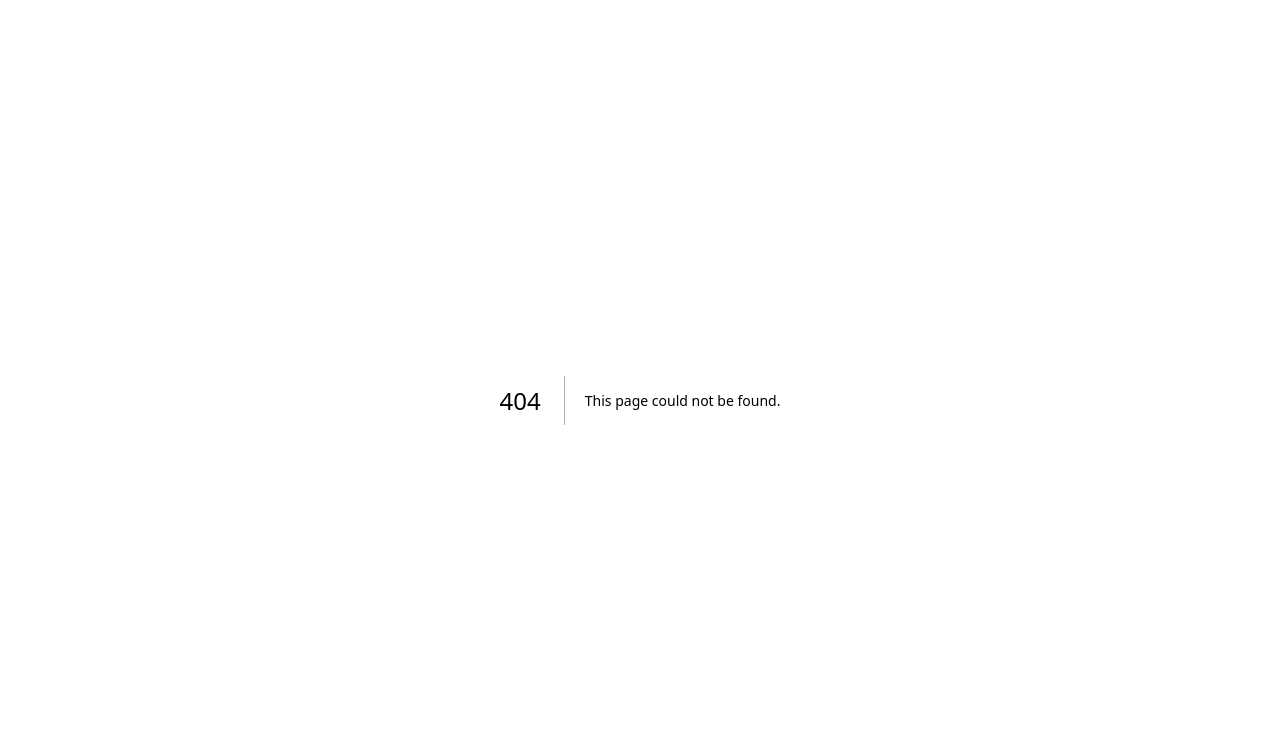
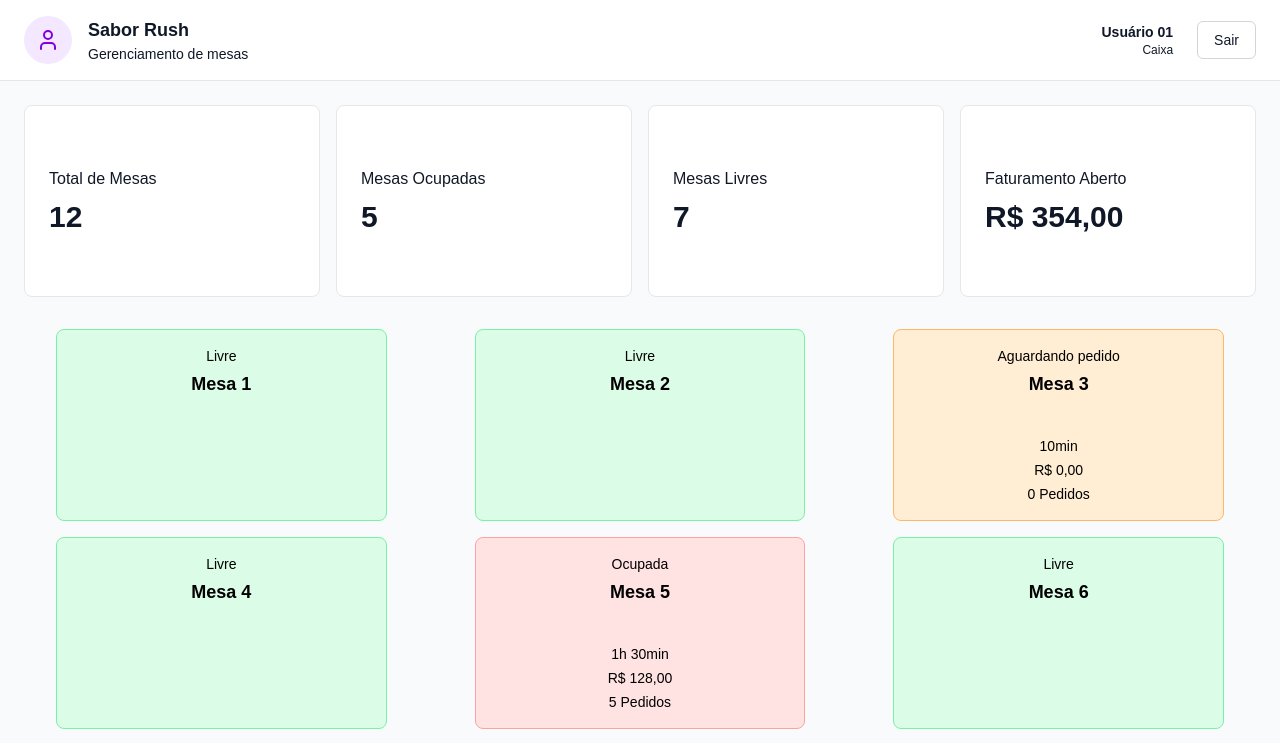
Before and after one commit to ezequielsan/sabor-rush, a Next.js app: page /caixa in a window 1280 px wide. Before the commit this address had no page. Shown: the top 743 px of the page. Built offline with nearby package versions, Linux system fonts and the light colour scheme.

Commit message:
Adiciona a primeira versão da tela caixa

```diff
--- /dev/null
+++ b/src/app/caixa/page.tsx
@@ -0,0 +1,174 @@
+'use client'
+
+import { User } from 'lucide-react'
+
+export default function CaixaPage() {
+  return (
+    <div className="min-h-screen bg-gray-50 flex flex-col">
+
+      {/* HEADER */}
+      <header className="w-full bg-white border-b border-gray-200 px-6 py-4 flex items-center justify-between">
+        <div className="flex items-center gap-4">
+          <div className="w-12 h-12 rounded-full bg-purple-100 flex items-center justify-center">
+            <User className="text-purple-700" size={24} />
+          </div>
+          <div>
+            <h1 className="text-lg font-semibold text-gray-900">
+              Sabor Rush
+            </h1>
+            <p className="text-sm text-gray-900">
+              Gerenciamento de mesas
+            </p>
+          </div>
+        </div>
+
+        <div className="flex items-center gap-6">
+          <div className="text-right">
+            <p className="text-sm font-semibold text-gray-900">
+              Usuário 01
+            </p>
+            <p className="text-xs text-gray-900">
+              Caixa
+            </p>
+          </div>
+
+          <button className="border border-gray-300 px-4 py-2 rounded-md text-sm text-gray-900 hover:bg-gray-100 transition">
+            Sair
+          </button>
+        </div>
+      </header>
+
+      {/* CONTEÚDO COM SCROLL */}
+      <main className="flex-1 overflow-y-auto p-6 space-y-8">
+
+        {/* CARDS DE STATUS */}
+        <section className="grid grid-cols-1 sm:grid-cols-2 lg:grid-cols-4 gap-4">
+          <StatusCard title="Total de Mesas" value="12" />
+          <StatusCard title="Mesas Ocupadas" value="5" />
+          <StatusCard title="Mesas Livres" value="7" />
+          <StatusCard title="Faturamento Aberto" value="R$ 354,00" />
+        </section>
+
+        {/* COLUNAS DE MESAS */}
+        <section className="grid grid-cols-1 md:grid-cols-3 gap-6">
+
+          <MesaColumn>
+            <MesaCard status="livre" mesa="Mesa 1" />
+            <MesaCard status="livre" mesa="Mesa 4" />
+            <MesaCard
+              status="fechamento"
+              mesa="Mesa 7"
+              tempo="1h 30min"
+              valor="R$ 89,00"
+              pedidos="3 Pedidos"
+            />
+            <MesaCard status="livre" mesa="Mesa 10" />
+          </MesaColumn>
+
+          <MesaColumn>
+            <MesaCard status="livre" mesa="Mesa 2" />
+            <MesaCard
+              status="ocupada"
+              mesa="Mesa 5"
+              tempo="1h 30min"
+              valor="R$ 128,00"
+              pedidos="5 Pedidos"
+            />
+            <MesaCard status="livre" mesa="Mesa 8" />
+            <MesaCard status="ocupada" mesa="Mesa 11" />
+          </MesaColumn>
+
+          <MesaColumn>
+            <MesaCard
+              status="aguardando"
+              mesa="Mesa 3"
+              tempo="10min"
+              valor="R$ 0,00"
+              pedidos="0 Pedidos"
+            />
+            <MesaCard status="livre" mesa="Mesa 6" />
+            <MesaCard
+              status="ocupada"
+              mesa="Mesa 9"
+              tempo="45min"
+              valor="R$ 67,50"
+              pedidos="4 Pedidos"
+            />
+            <MesaCard status="livre" mesa="Mesa 12" />
+          </MesaColumn>
+
+        </section>
+      </main>
+    </div>
+  )
+}
+
+/* ===== COMPONENTES ===== */
+
+function StatusCard({ title, value }: { title: string; value: string }) {
+  return (
+    <div className="bg-white border border-gray-200 rounded-lg p-6 min-h-48 flex flex-col justify-center">
+      <p className="text-gray-900">{title}</p>
+      <p className="text-3xl font-semibold text-gray-900 mt-2">{value}</p>
+    </div>
+  )
+}
+
+function MesaColumn({ children }: { children: React.ReactNode }) {
+  return (
+    <div className="flex flex-col gap-4 px-8">
+      {children}
+    </div>
+  )
+}
+
+function MesaCard({
+  mesa,
+  status,
+  tempo,
+  valor,
+  pedidos
+}: {
+  mesa: string
+  status: 'livre' | 'ocupada' | 'aguardando' | 'fechamento'
+  tempo?: string
+  valor?: string
+  pedidos?: string
+}) {
+  const styles = {
+    livre: 'bg-green-100 border-green-300',
+    ocupada: 'bg-red-100 border-red-300',
+    aguardando: 'bg-orange-100 border-orange-300',
+    fechamento: 'bg-blue-100 border-blue-300'
+  }
+
+  const statusLabel = {
+    livre: 'Livre',
+    ocupada: 'Ocupada',
+    aguardando: 'Aguardando pedido',
+    fechamento: 'Solicitando Fechamento'
+  }
+
+  return (
+    <div
+      className={`border rounded-lg p-4 h-48 flex flex-col justify-between text-center text-black ${styles[status]}`}
+    >
+      <div className="space-y-1">
+        <p className="text-sm font-medium">
+          {statusLabel[status]}
+        </p>
+        <p className="text-lg font-semibold">
+          {mesa}
+        </p>
+      </div>
+
+      {(tempo || valor || pedidos) && (
+        <div className="text-sm space-y-1">
+          {tempo && <p>{tempo}</p>}
+          {valor && <p>{valor}</p>}
+          {pedidos && <p>{pedidos}</p>}
+        </div>
+      )}
+    </div>
+  )
+}
```
